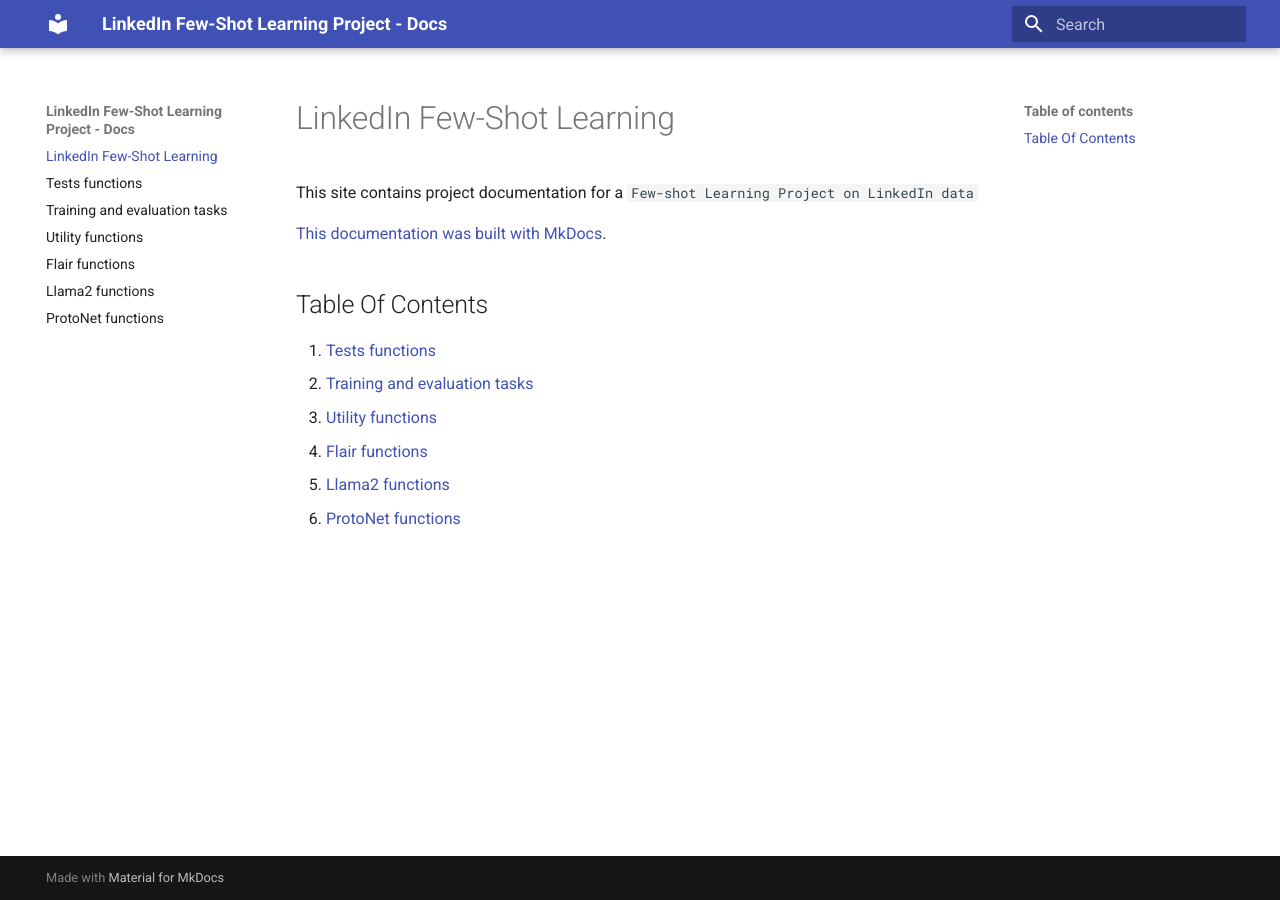
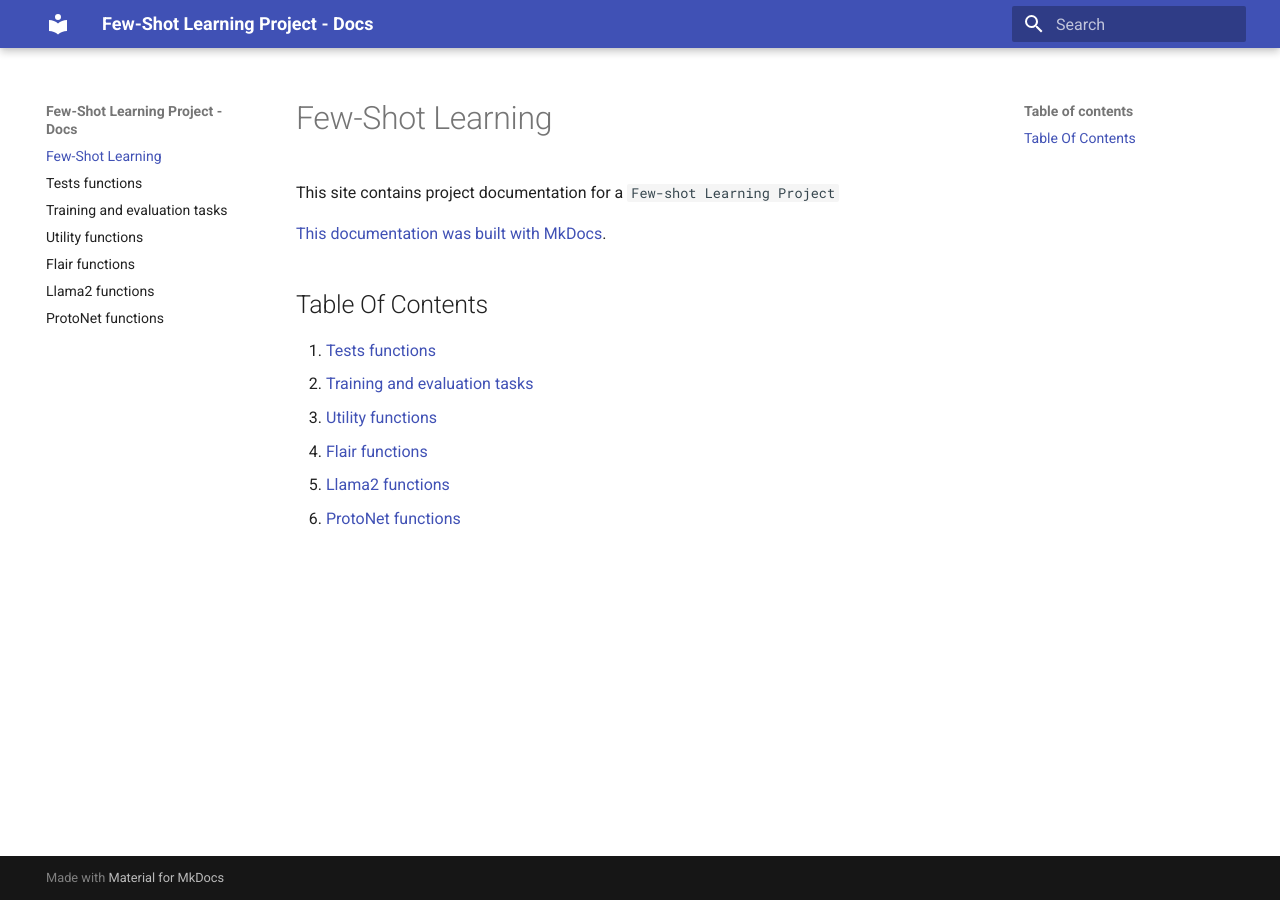
Before and after one commit to RobinMeneust/work-experience-classification, an MkDocs documentation site: the page built from docs/index.md, in a window 1280 px wide. Built offline with MkDocs 1.6.1 and Material for MkDocs 9.7.7, drawn with Linux system fonts in a browser that asks for light colours.

Commit message:
last rearrangements

```diff
--- a/README.md
+++ b/README.md
@@ -1,6 +1,6 @@
-# linkedin-work-experience-classification
+# Work-experience-classification
 
-Classify work experience from Linkedin using a few-shot learning AI model
+Classify work experience using a few-shot learning AI model
 
 ## How to use the GPU
 
--- a/docs/index.md
+++ b/docs/index.md
@@ -1,4 +1,4 @@
-This site contains project documentation for a `Few-shot Learning Project on LinkedIn data`
+This site contains project documentation for a `Few-shot Learning Project`
 
 [This documentation was built with MkDocs](
     https://realpython.com/python-project-documentation-with-mkdocs/).
--- a/mkdocs.yml
+++ b/mkdocs.yml
@@ -1,4 +1,4 @@
-site_name: LinkedIn Few-Shot Learning Project - Docs
+site_name: Few-Shot Learning Project - Docs
 site_author: Estéban DARTUS, Nino HAMEL, Robin MENEUST, Jérémy SAELEN, Mathis TEMPO
 copyright: ""
 
@@ -21,7 +21,7 @@ markdown_extensions:
       enabled: false
 
 nav:
-  - LinkedIn Few-Shot Learning: index.md
+  - Few-Shot Learning: index.md
   - Tests functions: tests.md
   - Training and evaluation tasks: train_eval_task.md
   - Utility functions: utility.md
--- a/setup.py
+++ b/setup.py
@@ -5,6 +5,6 @@ setup(
     packages=find_packages('src'),
     package_dir = { '' : 'src' },
     version='0.1.0',
-    description='Classify work experience from Linkedin using a few-shot learning AI model',
+    description='Classify work experience using a few-shot learning AI model',
     author='Estéban DARTUS, Nino HAMEL, Robin MENEUST, Jérémy SAELEN, Mathis TEMPO',
 )
```
Also changed, not shown: 5 other files.
